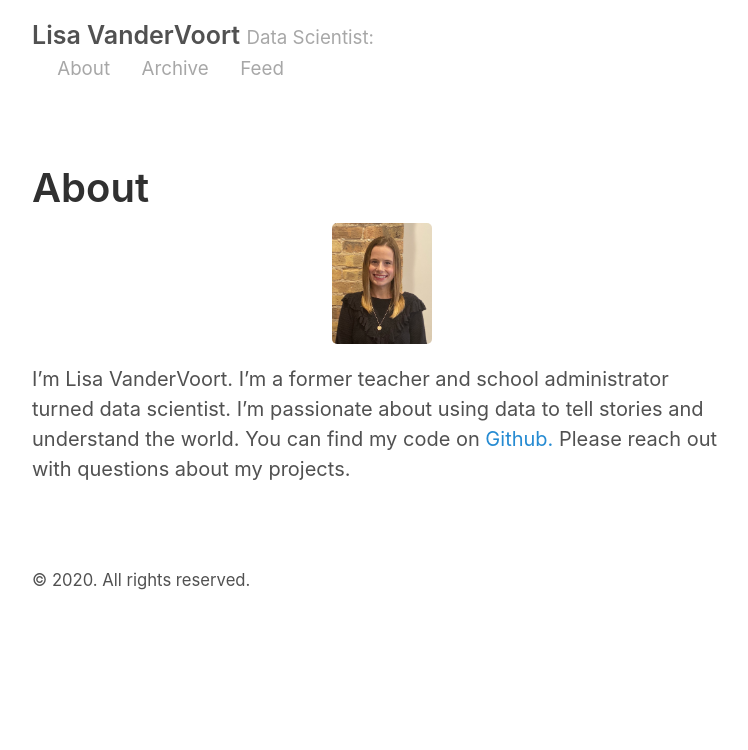
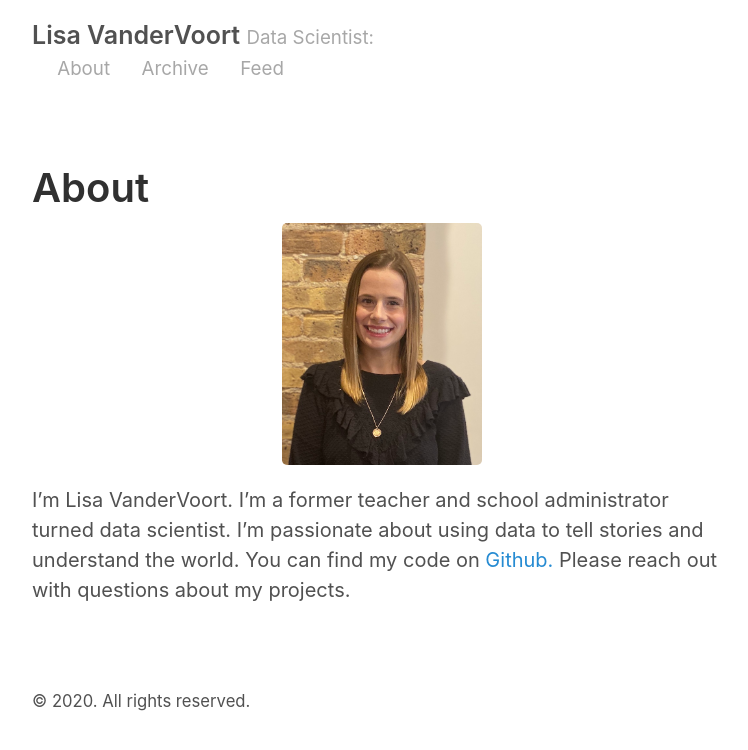
Before and after one commit to lvandervoort89/lvandervoort89.github.io, a Jekyll site: the page built from about.md, in a window 1280 px wide. Shown: the top 750 px of the page, without its empty margins (258-1006 px from the left). Built offline with Jekyll 4.4.1, drawn with Linux system fonts in a browser that asks for light colours.

Commit message:
changed picture size

```diff
--- a/about.md
+++ b/about.md
@@ -3,5 +3,5 @@ layout: page
 title: About
 ---
 
-<p align="center"> <img src="/images/sept_2020_pic_of_me.jpg" alt="sept_2020_pic_of_me" width="100"/> </p>
+<p align="center"> <img src="/images/sept_2020_pic_of_me.jpg" alt="sept_2020_pic_of_me" width="200"/> </p>
 I'm Lisa VanderVoort. I'm a former teacher and school administrator turned data scientist. I'm passionate about using data to tell stories and understand the world. You can find my code on [Github.](https://github.com/lvandervoort89) Please reach out with questions about my projects.
```
